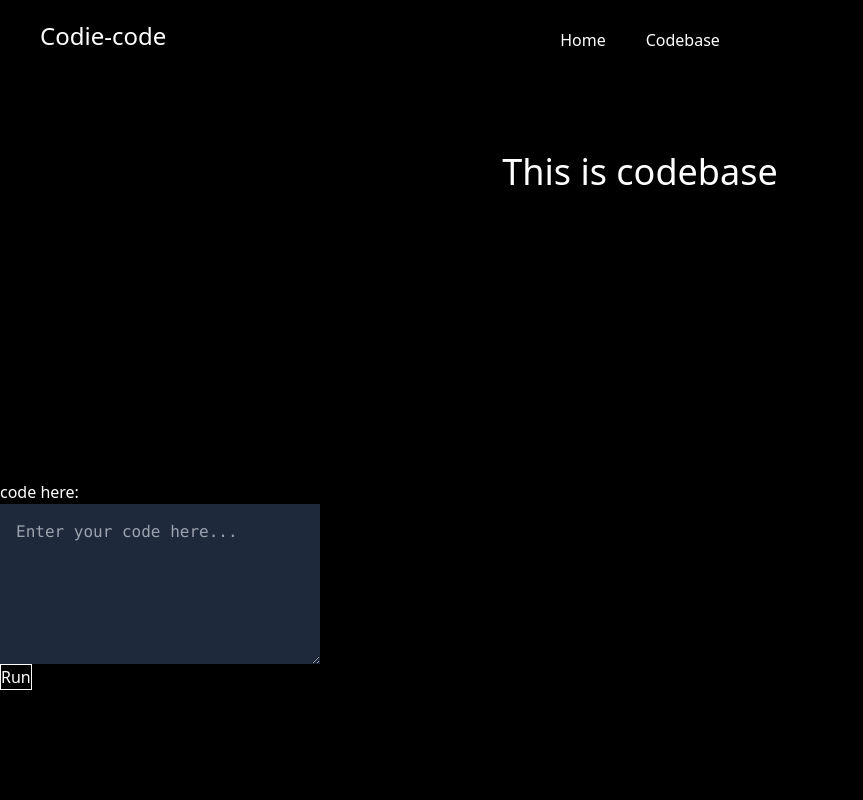
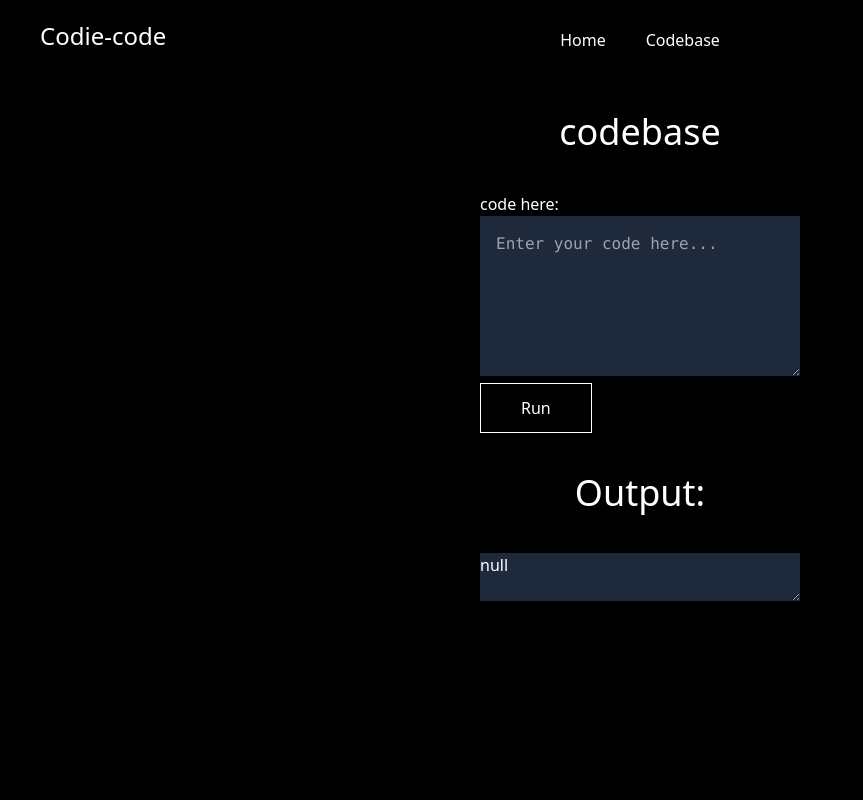
Before and after one commit to prrrrnav/codie-code, a React app: page /codie-code/Codebase in a window 1280 px wide. Shown: the top 800 px of the page, without its empty margins (0-863 px from the left). Built offline with nearby package versions, Linux system fonts and the light colour scheme.

Commit message:
centered components for now

```diff
--- a/src/Boxresult.js
+++ b/src/Boxresult.js
@@ -14,9 +14,9 @@ const Boxresult = (props) => {
 
   }, [props.result])
   return (
-    <div>
-      <h1 className='text-4xl py-20 mb-32 h-full  text-white justify-center text-center'>This is Boxresult</h1>
-      <textarea className='w-full bg-slate-800 my-10 text-white border-none ' readOnly={true} value={output}></textarea>
+    <div className='flex flex-col justify-center items-center'>
+      <h1 className='text-4xl   h-full  text-white justify-center text-center'>Output:</h1>
+      <textarea className='w-80 mx-auto bg-slate-800 my-10 text-white border-none ' readOnly={true} value={output}></textarea>
     </div>
   )
 }
--- a/src/Codebase.js
+++ b/src/Codebase.js
@@ -57,28 +57,29 @@ const Codebase = () => {
 
 
   return (
-    <div>
-      <div className='text-4xl py-20 mb-32 h-full  text-white justify-center text-center'>
-        This is codebase
+    <div className='h-screen'>
+      <div className='text-4xl pt-10  text-white justify-center text-center'>
+        codebase
       </div>
 
-      <form className='w-80 py-20 my-10 justify-center align-middle self-center' onSubmit={myFunction}>
-        <label className='text-white '>code here:
+      <form className='w-80 my-10 mx-auto' onSubmit={myFunction}>
+        <label className='text-white'>code here:
           <pre>
             <textarea
-              className='text-white justify-center align-middle gap-10 bg-slate-800 h-40 p-4 w-40'
+              className='text-white bg-slate-800 h-40 p-4 w-40 scrollbar-thin scrollbar-thumb-gray-400'
               value={userCode}
               onChange={updateUserCode}
               rows={40} // Set the number of rows to 40
-              style={{ width: '100%' }} // Adjust the width as needed
+              style={{ width: '100%', scrollbarColor: 'gray black' }} // Adjust the width as needed
               placeholder="Enter your code here..."
             />
+
           </pre>
-
         </label>
 
-        <button className='bg-black w-auto text-white border border-white' type="submit">Run</button>
+        <button className='bg-black w-auto px-10 py-3  text-white border border-white' type="submit">Run</button>
       </form>
+
 
       <Boxresult result={apiOutput} />
 
```
